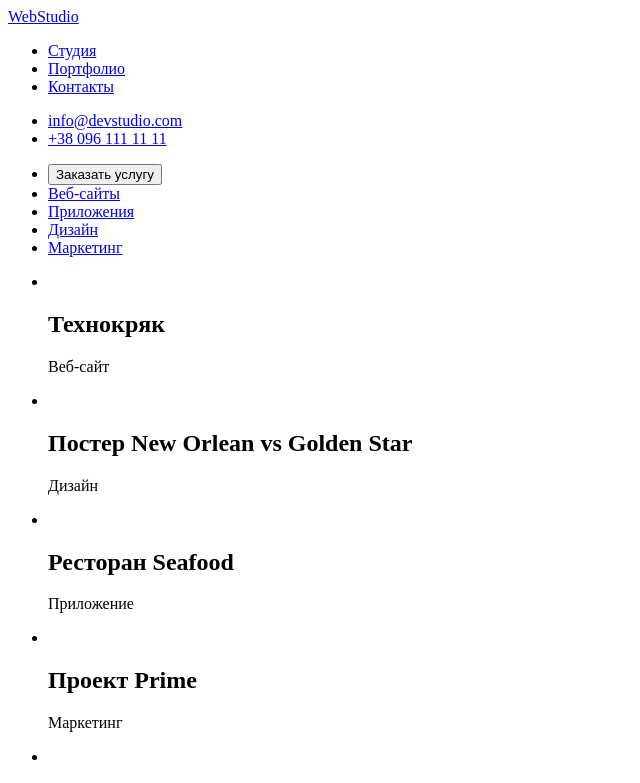
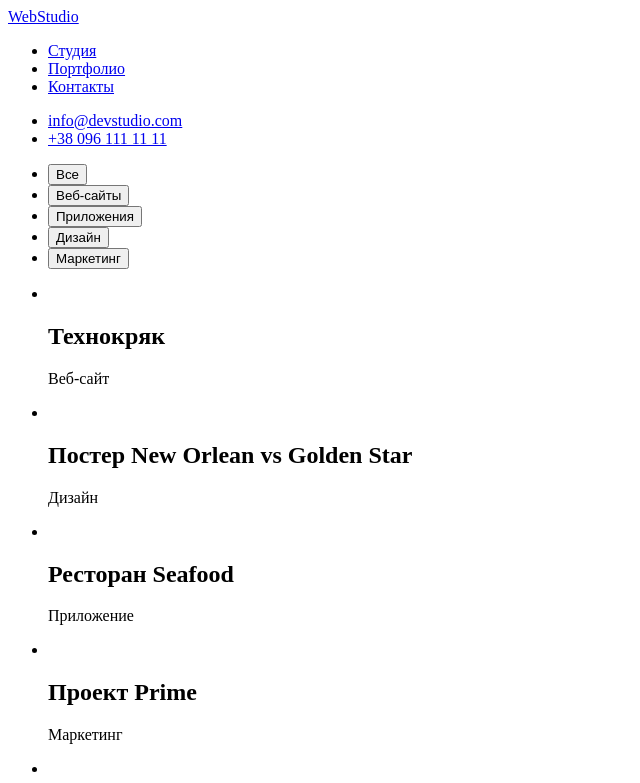
Before and after one commit to Sanchous465/goit-markup-hw-02, a plain HTML site: page portfolio.html in a window 1280 px wide. Shown: the top 783 px of the page, without its empty margins (0-640 px from the left). Drawn offline with Linux system fonts and the light colour scheme.

Commit message:
Update portfolio.html

```diff
--- a/portfolio.html
+++ b/portfolio.html
@@ -5,6 +5,10 @@
     <meta http-equiv="X-UA-Compatible" content="IE=edge">
     <meta name="viewport" content="width=device-width, initial-scale=1.0">
     <title>Document</title>
+    <link rel="stylesheet" href="./css/styles.css">
+    <link rel="preconnect" href="https://fonts.googleapis.com">
+    <link rel="preconnect" href="https://fonts.gstatic.com" crossorigin>
+    <link href="https://fonts.googleapis.com/css2?family=Raleway:wght@700&family=Roboto:wght@400;500;700;900&display=swap" rel="stylesheet">
 </head>
 <body>
     <header>
@@ -33,15 +37,15 @@
                 <a href="tel:+380961111111">+38 096 111 11 11</a>
             </li>
         </ul>
-  </header>
+</header>
     <main>
         <section>
             <ul>
-                <li><button type="button">Заказать услугу</button></li>
-                <li><a href="Веб-сайты">Веб-сайты</a></li>
-                <li><a href="Приложения">Приложения</a></li>
-                <li><a href="Дизайн">Дизайн</a></li>
-                <li><a href="Маркетинг">Маркетинг</a></li>
+                <li><button type="button">Все</button></li>
+                <li><button type="button">Веб-сайты</button></li>
+                <li><button type="button">Приложения</button></li>
+                <li><button type="button">Дизайн</button></li>
+                <li><button type="button">Маркетинг</button></li>
             </ul>
             <ul>
                 <li>
@@ -92,17 +96,17 @@
             </ul>
         </section>
     </main>
-     <footer>
+        <footer>
                 <a href="WebStudio">WebStudio</a>
                 <address>
                     <ul>
-                         <li>
+                        <li>
                             <a href="https://goo.gl/maps/YfLBhsGe5rwcDjoJ8">г. Киев, пр-т Леси Украинки, 26</a>
                         </li>
-                         <li>
+                        <li>
                             <a href="mailto:info@example.com">info@example.com</a>
                         </li>
-                         <li>
+                        <li>
                             <a href="tel:+380991111111">+38 099 111 11 11</a>
                         </li>
 
```
